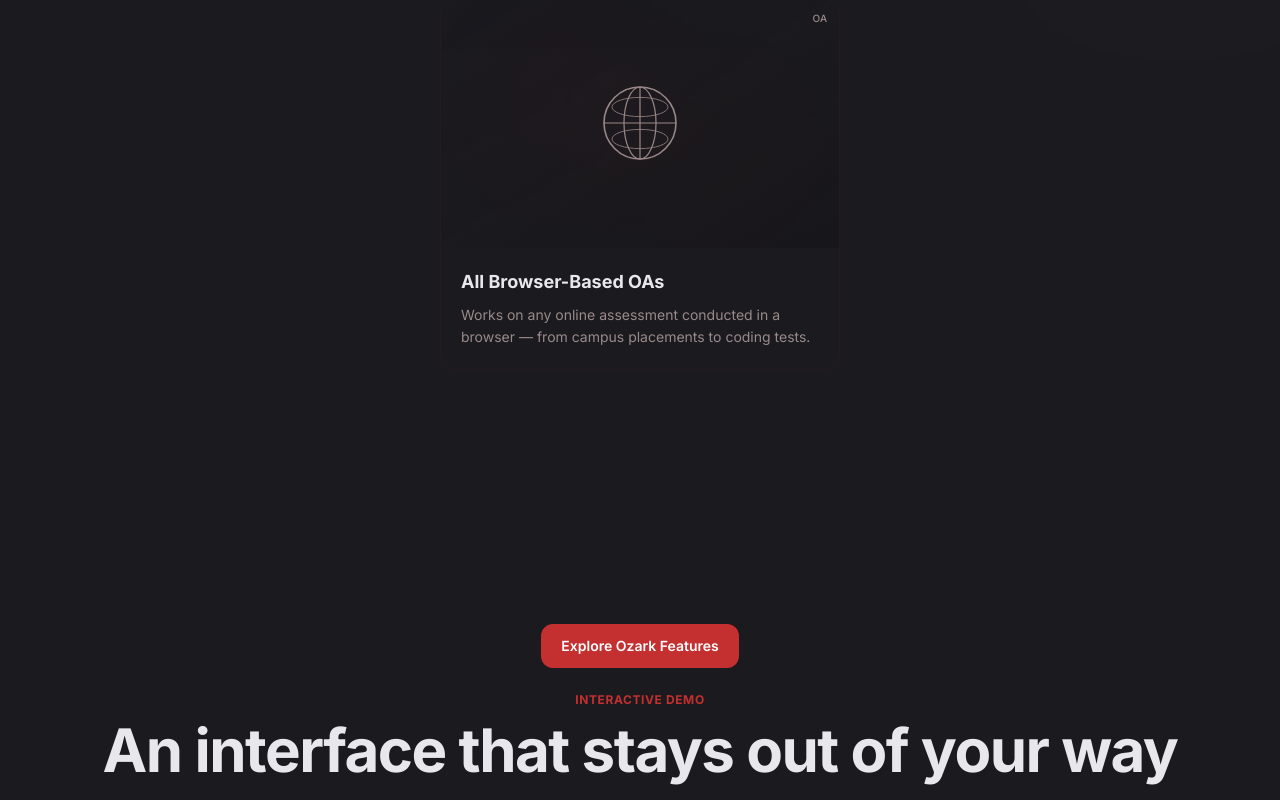
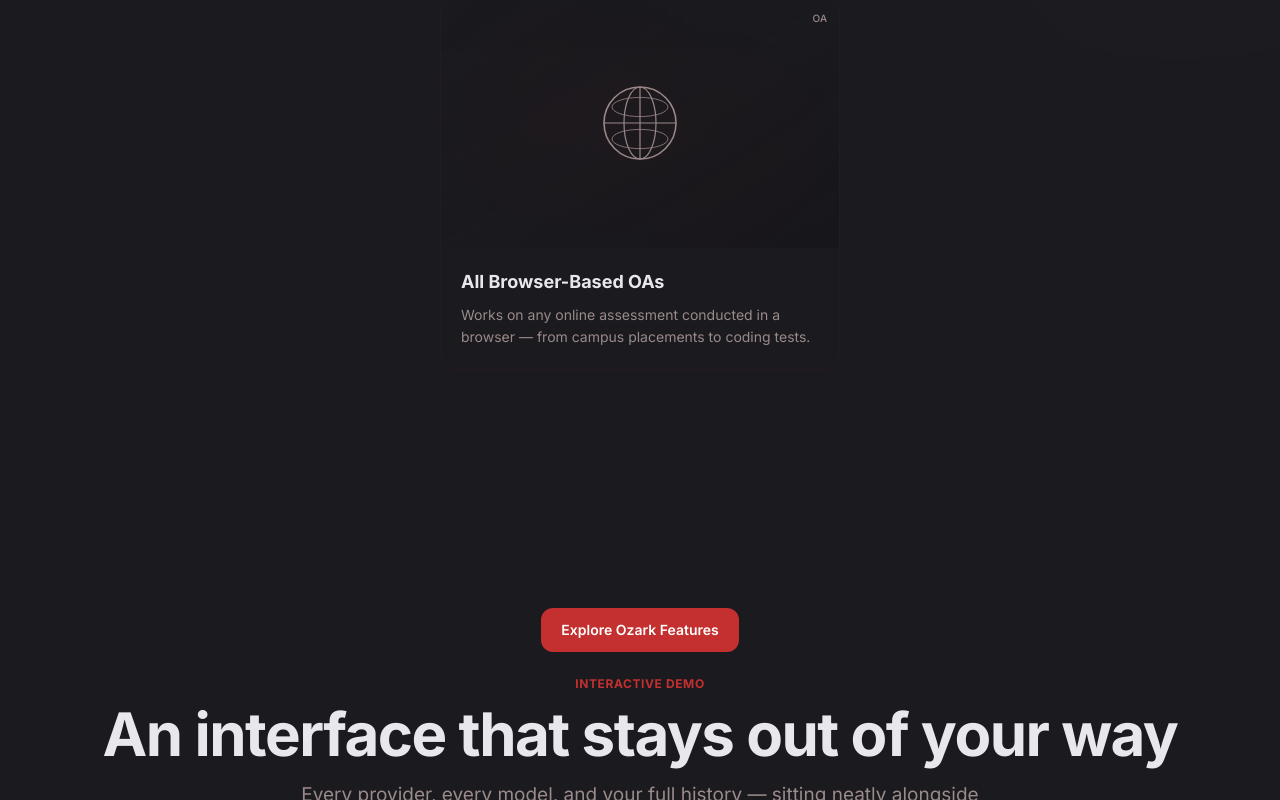
Before and after one commit to rishabhhgit/ozark-website, a React (Vite) app: page / in a window 1280 px wide. Shown: the part 1415-2215 px from the top of the page. Built offline with nearby package versions, Linux system fonts and the light colour scheme.

Commit message:
Move Ozark features closer to card

```diff
--- a/src/components/OzarkBox.jsx
+++ b/src/components/OzarkBox.jsx
@@ -57,7 +57,7 @@ export default function OzarkBox() {
         <div className="halloween-divider mx-auto mt-5 w-[100px]" />
       </div>
 
-      <div className="mx-auto max-w-[400px] mt-8 mb-6 relative overflow-hidden rounded-2xl border border-[rgba(196,48,48,0.08)] bg-transparent transition-all duration-300 hover:border-[rgba(196,48,48,0.2)]">
+      <div className="mx-auto max-w-[400px] mt-8 mb-2 relative overflow-hidden rounded-2xl border border-[rgba(196,48,48,0.08)] bg-transparent transition-all duration-300 hover:border-[rgba(196,48,48,0.2)]">
         <div className="relative aspect-[16/10] bg-gradient-to-br from-[rgba(26,26,31,0.6)] via-[rgba(27,25,29,0.5)] to-[rgba(19,17,21,0.4)] flex items-center justify-center p-8 overflow-hidden">
           <div className="absolute inset-0 opacity-30" style={{
             background: "radial-gradient(circle at 30% 40%, rgba(196,48,48,0.08) 0%, transparent 50%), radial-gradient(circle at 70% 60%, rgba(196,48,48,0.05) 0%, transparent 50%)",
@@ -71,7 +71,7 @@ export default function OzarkBox() {
         </div>
       </div>
 
-      <div className="mx-auto max-w-[1000px] grid grid-cols-1 sm:grid-cols-2 lg:grid-cols-3 gap-4 items-stretch mt-6">
+      <div className="mx-auto max-w-[1000px] grid grid-cols-1 sm:grid-cols-2 lg:grid-cols-3 gap-4 items-stretch mt-2">
         {FEATURES.map((feature, idx) => {
           const Icon = feature.icon;
           return (
```
